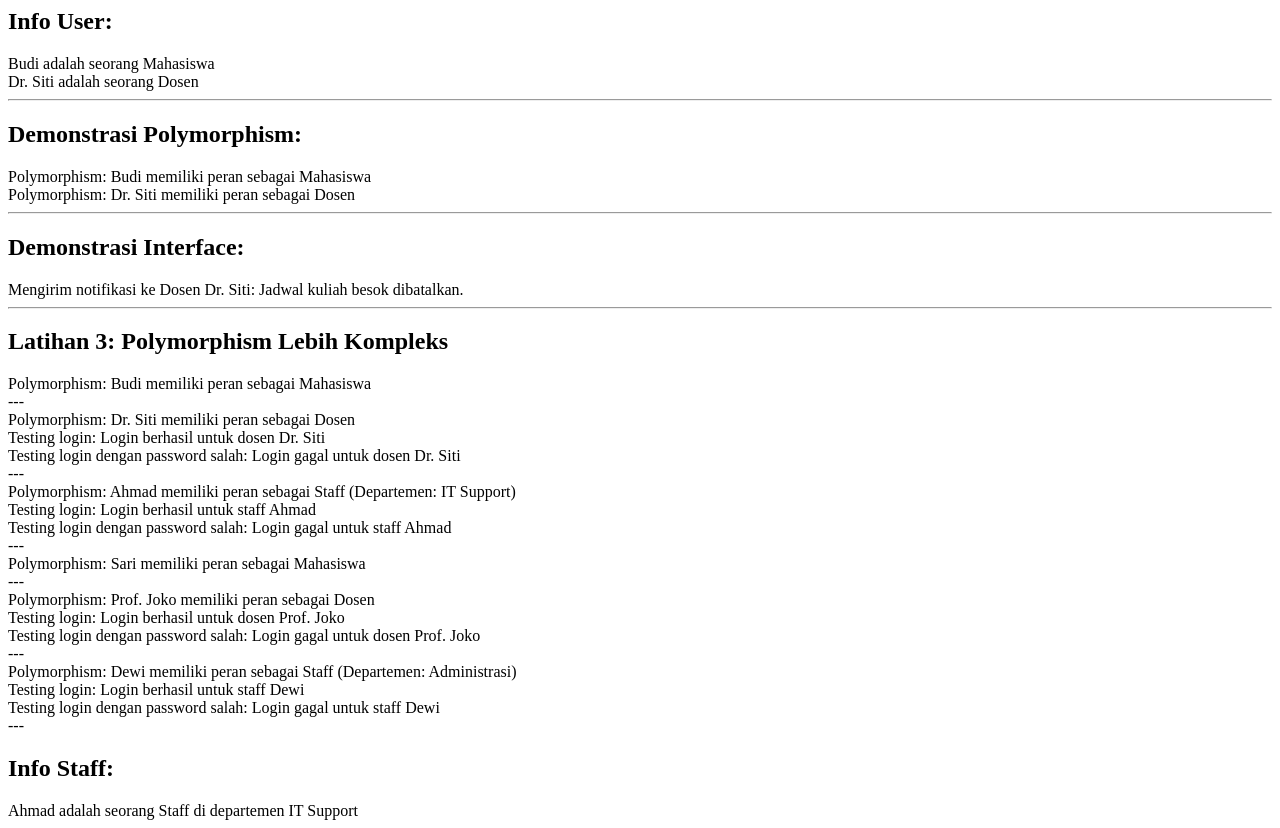
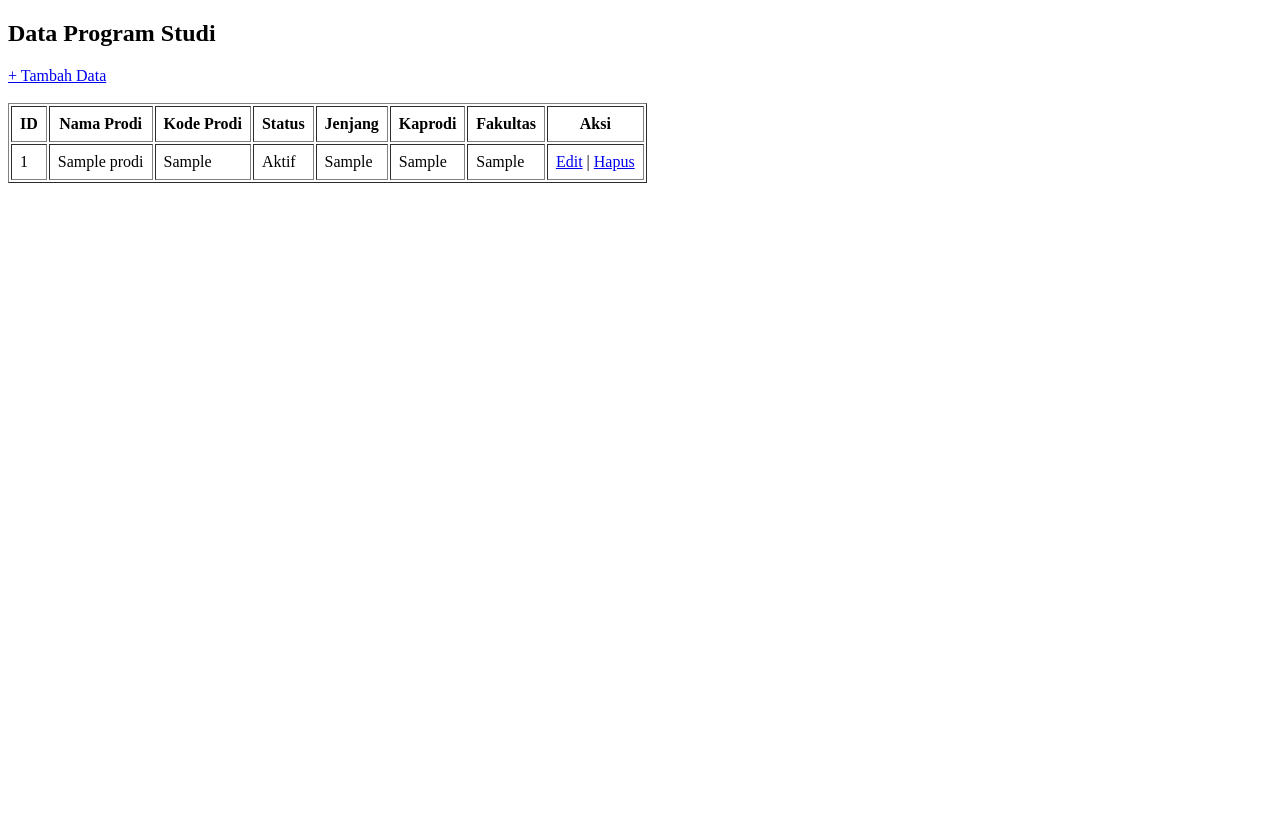
Before and after one commit to ramdhanireza857-dot/tugas-pemrograman-web, a PHP site: page / in a window 1280 px wide. After the commit the page ends 183 px from the top, so only its background shows below. Run offline with PHP 8.4, Linux system fonts and the light colour scheme; tables that the repository leaves empty or names only in its code hold one stand-in row (values such as "Sample post").

Commit message:
Add files via upload

```diff
--- a/config.php
+++ b/config.php
@@ -1,30 +1,12 @@
 <?php
-require_once "config.php";
+$host = "localhost";
+$user = "root";     // default user XAMPP
+$pass = "";
+$db   = "db_universitas";
 
-class Database {
-    private static $instance = null;
+$conn = mysqli_connect($host, $user, $pass, $db);
 
-    private $con;
-    private $host = HOST;
-    private $db_name = DB_NAME;
-    private $username = USERNAME;
-    private $password = PASSWORD;
-
-    function __construct() {
-        $dsn = "mysql:host=" . $this->host . ";dbname=" . $this->db_name;
-        try {
-            $this->con = new PDO($dsn, $this->username, $this->password);
-            $this->con->setAttribute(PDO::ATTR_ERRMODE, PDO::ERRMODE_EXCEPTION);
-        } catch (PDOException $e) {
-            die("Koneksi gagal: " . $e->getMessage());
-        }
-    }
-
-    public static function getInstance() {
-        if (self::$instance == null) {
-            self::$instance = new Database();
-        }
-        return self::$instance->con;
-    }
+if (!$conn) {
+    die("Koneksi gagal: " . mysqli_connect_error());
 }
 ?>
--- a/index.php
+++ b/index.php
@@ -1,75 +1,45 @@
 <?php
-require_once 'Mahasiswa.php';
-require_once 'Dosen.php';
-require_once 'Staff.php';
-require_once 'Login.php'; // pastikan interface Login tersedia
+include 'config.php';
+$result = mysqli_query($conn, "SELECT * FROM prodi");
+?>
 
-// Fungsi tampilkanInfoUser didefinisikan sekali (sebelum dipanggil)
-function tampilkanInfoUser(User $user)
-{
-    echo "Polymorphism: " . $user->getUsername() . " memiliki peran sebagai " . $user->getRole();
+<!DOCTYPE html>
+<html>
+<head>
+    <title>Data Prodi</title>
+</head>
+<body>
+    <h2>Data Program Studi</h2>
+    <a href="tambah.php">+ Tambah Data</a>
+    <br><br>
 
-    // Jika objek adalah Staff, tampilkan departemen juga
-    if ($user instanceof Staff) {
-        echo " (Departemen: " . $user->getDepartemen() . ")";
-    }
-    echo "<br>";
-}
+    <table border="1" cellpadding="8">
+        <tr>
+            <th>ID</th>
+            <th>Nama Prodi</th>
+            <th>Kode Prodi</th>
+            <th>Status</th>
+            <th>Jenjang</th>
+            <th>Kaprodi</th>
+            <th>Fakultas</th>
+            <th>Aksi</th>
+        </tr>
 
-// Buat object dari Mahasiswa dan Dosen
-$mahasiswa = new Mahasiswa('Budi');
-$dosen = new Dosen('Dr. Siti');
-
-// Tampilkan info dasar
-echo "<h2>Info User:</h2>";
-echo $mahasiswa->getUsername() . " adalah seorang " . $mahasiswa->getRole() . "<br>";
-echo $dosen->getUsername() . " adalah seorang " . $dosen->getRole() . "<br>";
-
-echo "<hr>";
-
-// Demonstrasi Polymorphism
-echo "<h2>Demonstrasi Polymorphism:</h2>";
-tampilkanInfoUser($mahasiswa);
-tampilkanInfoUser($dosen);
-
-echo "<hr>";
-
-// Demonstrasi Interface
-echo "<h2>Demonstrasi Interface:</h2>";
-$dosen->kirimNotifikasi("Jadwal kuliah besok dibatalkan.");
-
-echo "<hr>";
-
-// Latihan 3: Polymorphism Lebih Kompleks
-echo "<h2>Latihan 3: Polymorphism Lebih Kompleks</h2>";
-
-$objects = [
-    new Mahasiswa('Budi'),
-    new Dosen('Dr. Siti'),
-    new Staff('Ahmad', 'IT Support'),
-    new Mahasiswa('Sari'),
-    new Dosen('Prof. Joko'),
-    new Staff('Dewi', 'Administrasi')
-];
-
-foreach ($objects as $obj) {
-    tampilkanInfoUser($obj);
-
-    // Jika objek mengimplementasikan Login, panggil login()
-    if ($obj instanceof Login) {
-        echo "Testing login: ";
-        $obj->login($obj->getUsername(), "1234"); // Password benar
-
-        echo "Testing login dengan password salah: ";
-        $obj->login($obj->getUsername(), "wrong"); // Password salah
-    }
-
-    echo "---<br>";
-}
-
-// Tampilkan info staff terpisah
-echo "<h2>Info Staff:</h2>";
-$staff = new Staff('Ahmad', 'IT Support');
-echo $staff->getUsername() . " adalah seorang " . $staff->getRole() .
-     " di departemen " . $staff->getDepartemen() . "<br>";
-?>
+        <?php while($row = mysqli_fetch_assoc($result)) { ?>
+        <tr>
+            <td><?= $row['id'] ?></td>
+            <td><?= $row['nama_prodi'] ?></td>
+            <td><?= $row['kode_prodi'] ?></td>
+            <td><?= $row['status'] ?></td>
+            <td><?= $row['jenjang'] ?></td>
+            <td><?= $row['kaprodi'] ?></td>
+            <td><?= $row['fakultas'] ?></td>
+            <td>
+                <a href="edit.php?id=<?= $row['id'] ?>">Edit</a> |
+                <a href="hapus.php?id=<?= $row['id'] ?>" onclick="return confirm('Yakin hapus data?')">Hapus</a>
+            </td>
+        </tr>
+        <?php } ?>
+    </table>
+</body>
+</html>
```
Also changed, not shown: edit.php (added, +70 -0 lines), hapus.php (added, +16 -0 lines), tambah.php (added, +54 -0 lines).
